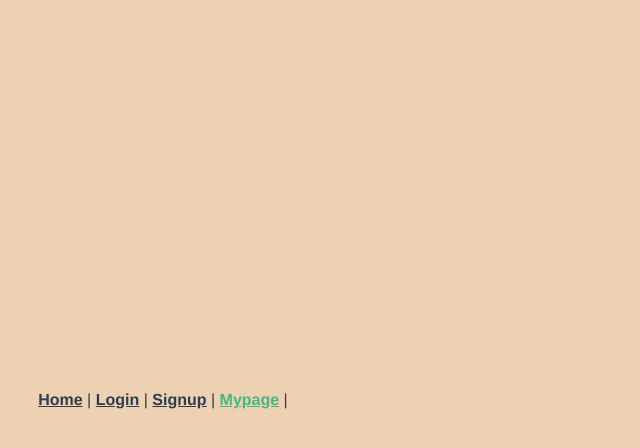
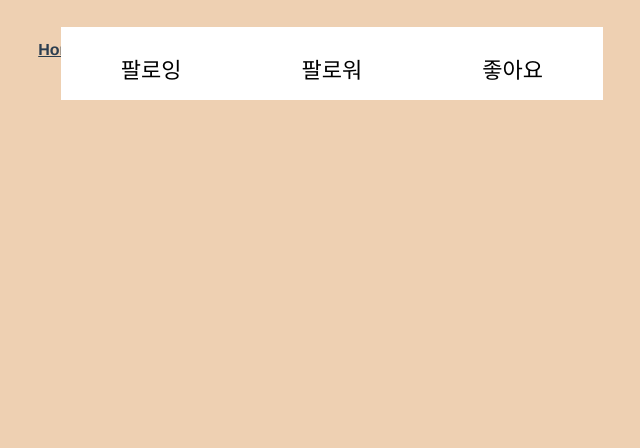
Before and after one commit to Fishphobiagg/Muvie, a Vue app in the folder frontend/muvie/: page /mypage in a window 1280 px wide. Shown: the top 448 px of the page, without its empty margins (477-1117 px from the left). Built offline with nearby package versions, Linux system fonts and the light colour scheme.

Commit message:
#14 - feat: 하단 탭 전환 구현

```diff
--- /dev/null
+++ b/frontend/muvie/src/organisms/TabContainer.vue
@@ -0,0 +1,50 @@
+<template>
+  <div class="tabvue">
+    <div v-if="tab == 0">
+      <FollowList
+        :fwg="fwg"
+        v-for="(fwg, idx) in following"
+        :key="idx"
+      ></FollowList>
+    </div>
+    <div v-if="tab == 1">
+      <FollowList
+        :fwg="fwg"
+        v-for="(fwg, idx) in followers"
+        :key="idx"
+      ></FollowList>
+    </div>
+  </div>
+</template>
+
+<script>
+import { mapState } from "vuex";
+import FollowList from "../atoms/FollowList.vue";
+
+export default {
+  name: "TabContainer",
+  components: {
+    FollowList,
+  },
+  props: {
+    tab: Number,
+  },
+  computed: mapState({
+    userId: (state) => state.loginStore.userId,
+    followers: (state) => state.mypageStore.followers,
+    following: (state) => state.mypageStore.following,
+  }),
+  created() {
+    console.log("마이페이지뷰");
+    if (this.userId) {
+      this.$store.dispatch("getProfile", this.userId);
+    }
+  },
+};
+</script>
+
+<style>
+.tabvue {
+  width: 100%;
+}
+</style>
--- a/frontend/muvie/src/views/MypageView.vue
+++ b/frontend/muvie/src/views/MypageView.vue
@@ -1,42 +1,86 @@
 <template>
   <div>
-    <div v-if="tab == 0">
-      <FollowList
-        :fwg="fwg"
-        v-for="(fwg, idx) in following"
-        :key="idx"
-      ></FollowList>
+    <div class="tab">
+      <ul class="tab-bar">
+        <li @click="tab = 0">팔로잉</li>
+        <li @click="tab = 1">팔로워</li>
+        <li @click="tab = 2">좋아요</li>
+      </ul>
+    </div>
+
+    <div class="tab-container">
+      <TabContainer :tab="tab" />
     </div>
   </div>
 </template>
 
 <script>
 import { mapState } from "vuex";
-import FollowList from "../atoms/FollowList.vue";
+import TabContainer from "../organisms/TabContainer";
 
 export default {
   name: "MypageView",
   data() {
     return {
-      tab: 0,
+      tab: 1,
       profilePhoto: null,
     };
   },
   components: {
-    FollowList,
+    TabContainer,
   },
   computed: mapState({
     userId: (state) => state.loginStore.userId,
     followers: (state) => state.mypageStore.followers,
     following: (state) => state.mypageStore.following,
   }),
-  created() {
-    console.log("마이페이지뷰");
-    if (this.userId) {
-      this.$store.dispatch("getProfile", this.userId);
-    }
-  },
+  // created() {
+  //   console.log("마이페이지뷰");
+  //   if (this.userId) {
+  //     this.$store.dispatch("getProfile", this.userId);
+  //   }
+  // },
 };
 </script>
 
-<style></style>
+<style>
+.tab {
+  /* width: 400px; */
+  position: fixed;
+  bottom: 700px;
+  right: 200px;
+  /* padding-top: 30px; */
+  overflow: hidden;
+  background: #fff;
+  line-height: 1.5;
+  font-weight: 300;
+  color: #888;
+}
+
+.tab-bar {
+  display: table;
+  /* position: relative; */
+  /* overflow: hidden; */
+  margin: 0 auto;
+  padding: 0;
+}
+
+.tab-bar li {
+  list-style: none;
+  font-size: 22px;
+  color: black;
+  /* padding: 10px; */
+  margin: 0px 40px;
+  padding: 25px 20px 10px 20px;
+  float: left;
+  line-height: 38px;
+  overflow: hidden;
+  /* padding: 0; */
+  position: relative;
+}
+
+.tab-container {
+  width: 100%;
+  height: 700px;
+}
+</style>
```
Also changed, not shown: frontend/muvie/src/organisms/MyProfile.vue (added).
